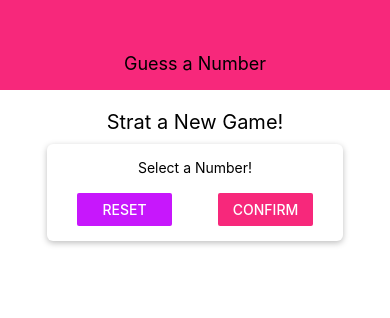
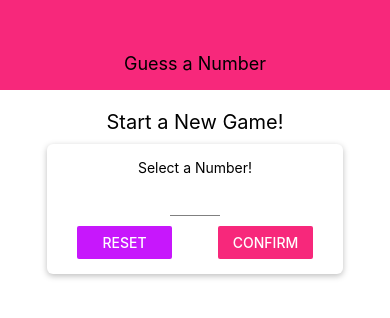
Before and after one commit to aaronmadsen1/guess-number-app, a React Native app: screen / in a window 390 px wide. Shown: the top 318 px of the page. Built offline with nearby package versions, Linux system fonts and the light colour scheme.

Commit message:
3: setting up button confirmations

```diff
--- /dev/null
+++ b/components/Input.js
@@ -0,0 +1,17 @@
+import React from 'react'
+import { TextInput, StyleSheet } from 'react-native'
+
+const Input = props => {
+  return <TextInput {...props} style={{ ...styles.input, ...props.style }} />
+}
+
+const styles = StyleSheet.create({
+  input: {
+    height: 30,
+    borderBottomColor: 'grey',
+    borderBottomWidth: 1,
+    marginVertical: 10
+  }
+})
+
+export default Input
--- a/screens/StartGameScreen.js
+++ b/screens/StartGameScreen.js
@@ -1,26 +1,101 @@
-import React from 'react'
-import { View, Text, StyleSheet, TextInput, Button } from 'react-native'
+import React, { useState } from 'react'
+import {
+  View,
+  Text,
+  StyleSheet,
+  Button,
+  TouchableWithoutFeedback,
+  Keyboard,
+  Alert
+} from 'react-native'
 
 import Card from '../components/Card'
+import Input from '../components/Input'
 import Colors from '../constants/colors'
 
 const StartGameScreen = props => {
+  const [enteredValue, setEnteredValue] = useState('')
+  const [confirmed, setConfirmed] = useState(false)
+  const [selectedNumber, setSelectedNumber] = useState()
+
+  const numberInputHandler = inputText => {
+    setEnteredValue(inputText.replace(/[^0-9]/g, ''))
+  }
+
+  const resetInputHandler = () => {
+    setEnteredValue('')
+    setConfirmed(false)
+  }
+
+  const confirmInputHandler = () => {
+    const chosenNumber = parseInt(enteredValue)
+    if (isNaN(chosenNumber) || chosenNumber <= 0 || chosenNumber > 99) {
+      Alert.alert("Invalid Number :'(", 'Enter a number between 1 and 99', [
+        { text: 'Okay', style: 'destructive', onPress: resetInputHandler }
+      ])
+      return
+    }
+    setConfirmed(true)
+    setSelectedNumber(chosenNumber)
+    setEnteredValue('')
+  }
+
+  const startGame = () => {}
+
+  let confirmedOutput
+
+  if (confirmed) {
+    // confirmedOutput = <Text>Chosen Number: {selectedNumber}</Text>
+    Alert.alert(
+      'You have chosen ' + selectedNumber + '!',
+      'Are you ready to start the game?',
+      [
+        { text: 'Okay', style: 'destructive', onPress: resetInputHandler },
+        { text: 'Cancel', style: 'destructive', onPress: resetInputHandler }
+      ]
+    )
+  }
+
   return (
+    <TouchableWithoutFeedback
+      onPress={() => {
+        Keyboard.dismiss()
+      }}
+    >
       <View style={styles.screen}>
-      <Text style={styles.title}>Strat a New Game!</Text>
+        <Text style={styles.title}>Start a New Game!</Text>
         <Card style={styles.inputContainer}>
           <Text>Select a Number!</Text>
-        <TextInput />
+          <Input
+            style={styles.input}
+            blurOnSubmit
+            autoCapitalize="none"
+            autoCorrect={false}
+            keyboardType="number-pad"
+            maxLength={2}
+            onChangeText={numberInputHandler}
+            value={enteredValue}
+          />
           <View style={styles.buttonContainer}>
             <View style={styles.button}>
-            <Button title="Reset" onPress={() => {}} color={Colors.accent} />
+              <Button
+                title="Reset"
+                onPress={resetInputHandler}
+                color={Colors.accent}
+              />
             </View>
             <View style={styles.button}>
-            <Button title="Confirm" onPress={() => {}} color={Colors.primary} />
+              <Button
+                title="Confirm"
+                onPress={confirmInputHandler}
+                color={Colors.primary}
+              />
             </View>
           </View>
         </Card>
+        {confirmedOutput}
       </View>
+    </TouchableWithoutFeedback>
   )
 }
 
@@ -47,6 +122,10 @@
   },
   button: {
     width: 95
+  },
+  input: {
+    width: 50,
+    textAlign: 'center'
   }
 })
 
```
Lines whose indentation alone changed are shown as unchanged.
